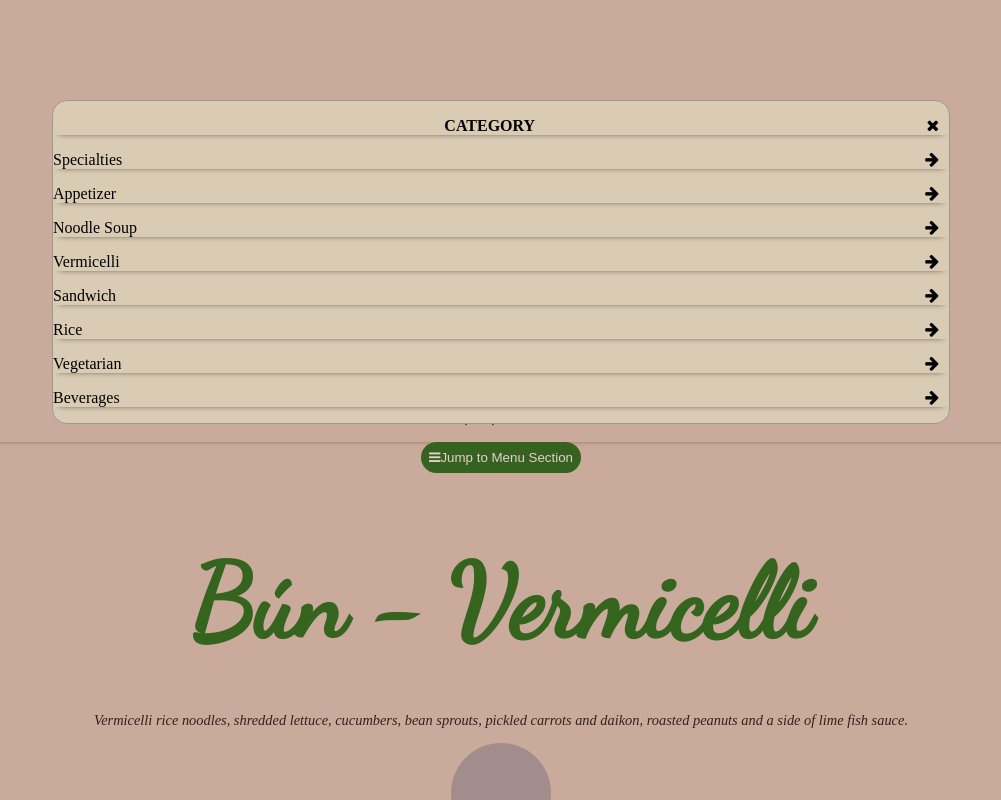
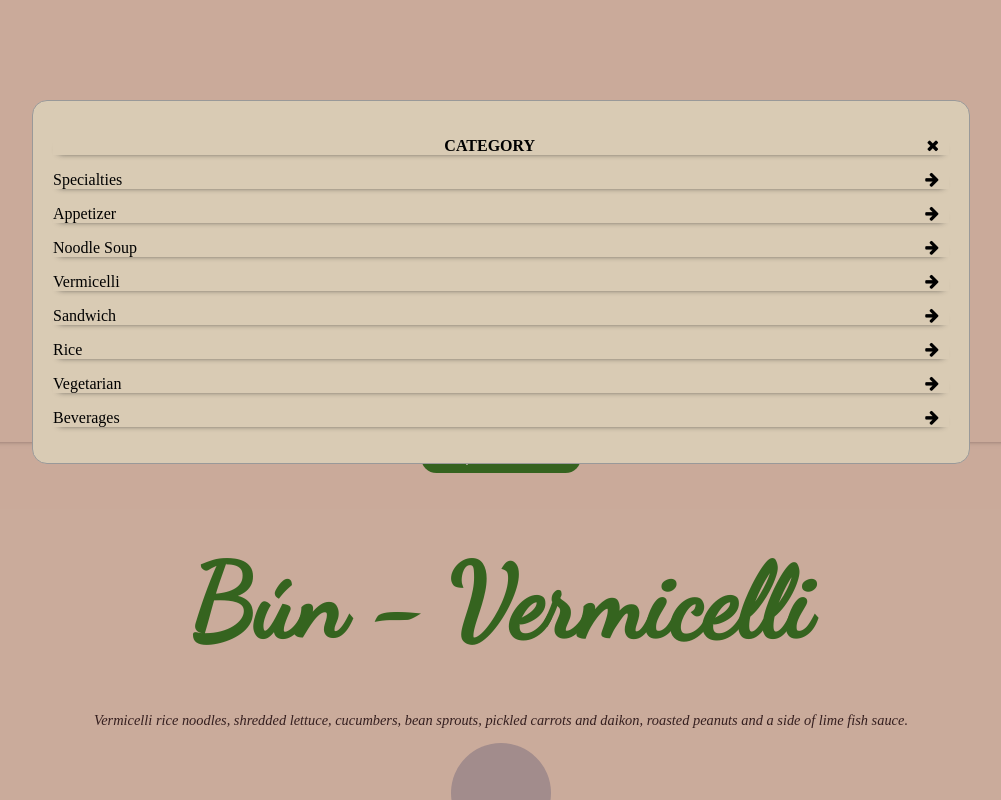
Before and after one commit to qtrong1011/pho5th_menu, a React (Create React App) app: page /#/bun in a window 1280 px wide. Both pictures are taken after a click on the button "Jump to Menu Section". Shown: the top 800 px of the page, without its empty margins (139-1140 px from the left). Built offline with nearby package versions, Linux system fonts and the light colour scheme; grey boxes are pictures that could not be loaded.

Commit message:
RicePage fixed and close icon added.

```diff
--- a/package.json
+++ b/package.json
@@ -1,6 +1,6 @@
 
 {
-  "homepage" : "https://qtrong1011.github.io/pho5th_menu",
+  "homepage" : "https://qtrong1011.github.io/pho5th_menu/",
   "name": "pho5th",
   "version": "0.1.0",
   "private": true,
--- a/public/styles.css
+++ b/public/styles.css
@@ -124,7 +124,7 @@ body{
     margin-top: calc(100vh - 85vh - 20px);
     background: #D9CBB4;
     border-radius: 15px;
-    /* padding: 20px; */
+    padding: 20px;
     border: 1px solid #999;
     overflow: auto;
   }
--- a/src/components/PopupPS.js
+++ b/src/components/PopupPS.js
@@ -19,6 +19,7 @@ class Popup extends React.Component {
         return (
             <div className="popup-box" onClick={this.props.handleClose}>
               <div className="box" onClick={this.stopClickingPopup}>
+                    <span className="close-icon" onClick={this.props.handleClose}>x</span>
                     <div className = "section_header">
                         <h1>Phở Side Orders</h1>
                     </div>
--- a/src/components/PopupRS.js
+++ b/src/components/PopupRS.js
@@ -20,6 +20,7 @@ class PopupRS extends React.Component {
         return (
                 <div  className="popup-box" onClick={this.props.handleClose}  >
                     <div className="box" onClick={this.stopClickingPopup}>
+                        <span className="close-icon" onClick={this.props.handleClose}>x</span>
                         <div className = "section_header">
                             <h1>Grilled Side Orders</h1>
                         </div>
--- a/src/components/PopupSection.js
+++ b/src/components/PopupSection.js
@@ -4,14 +4,18 @@ import {BrowserRouter as Router, Switch, Route, Link} from "react-router-dom"
 
 
 class Popup extends React.Component {
-    // constructor(){
-    //     super()
-    // }
+    constructor(){
+        super();
+        this.stopClickingPopup = this.stopClickingPopup.bind(this)
 
+    }
+    stopClickingPopup(e){
+        e.stopPropagation();
+    }
     render(){
         return (
             <div className="popup-box">
-              <div className="box">
+              <div className="box" onClick={this.stopClickingPopup}>
                 {/* <span className="close-icon" onClick={this.props.handleClose}>x</span> */}
 
                     <div className="menu-section">
--- a/src/components/SectionButton.js
+++ b/src/components/SectionButton.js
@@ -13,7 +13,7 @@ function SectionButton(){
         }
     }
     return(
-        <div className="section-button-border-wrap">
+        <div className="section-button-border-wrap" onClick={togglePopup}>
             <button  className="section-button" onClick={togglePopup}>
                 <i class="fa fa-bars"></i>
                 <span>Jump to Menu Section</span>
--- a/src/data/RiceData.js
+++ b/src/data/RiceData.js
@@ -49,7 +49,7 @@ const RiceData = [
     },
     {
         id:"R9",
-        name:"Cơm Tôm Bò Nướng - Grilled Shrimp and Pork Combo",
+        name:"Cơm Tôm Bò Nướng - Grilled Shrimp and Beef Combo",
         description:"Marinated shrimps and beef grilled over open flame.",
         price: "12.49"
     },
```
